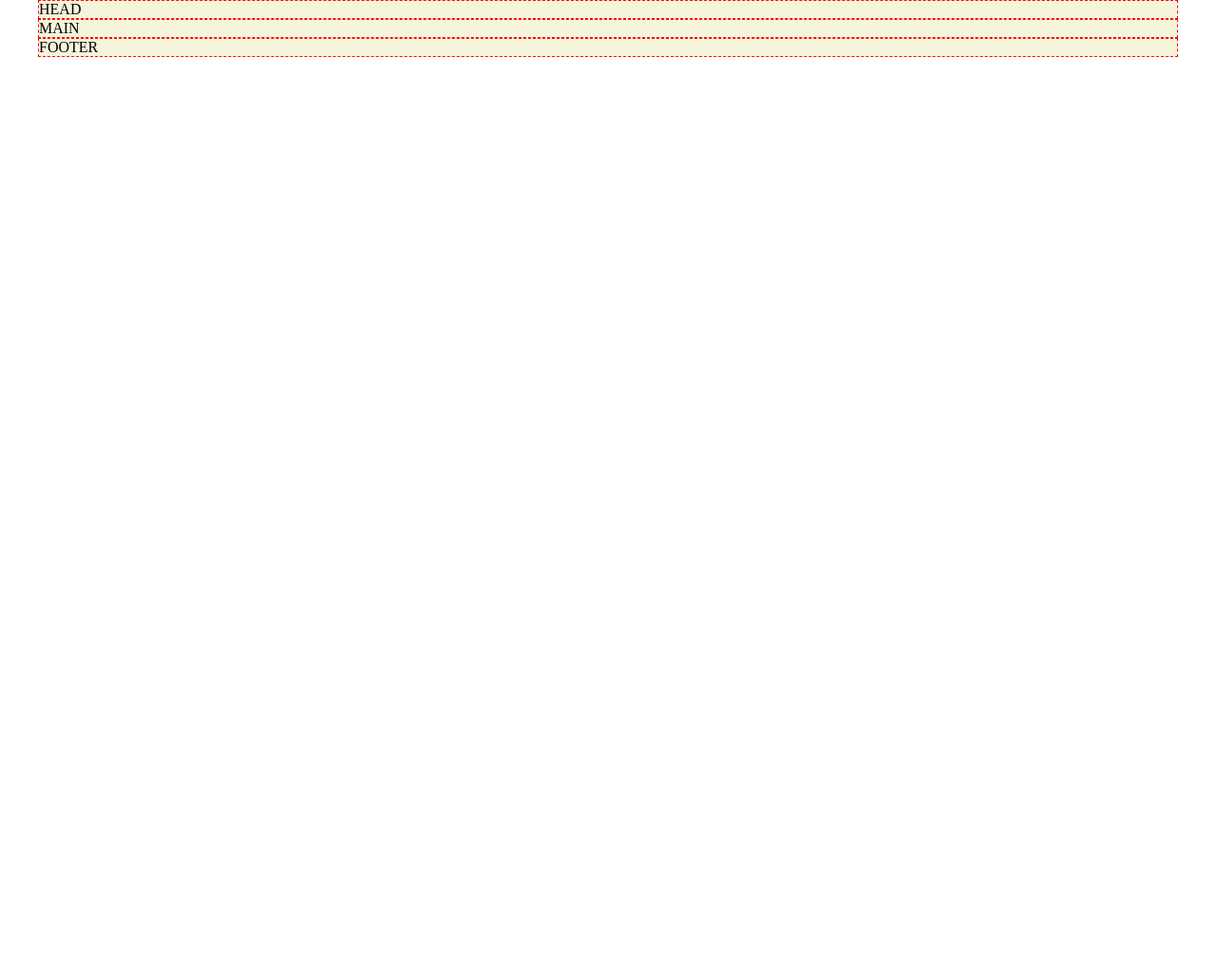
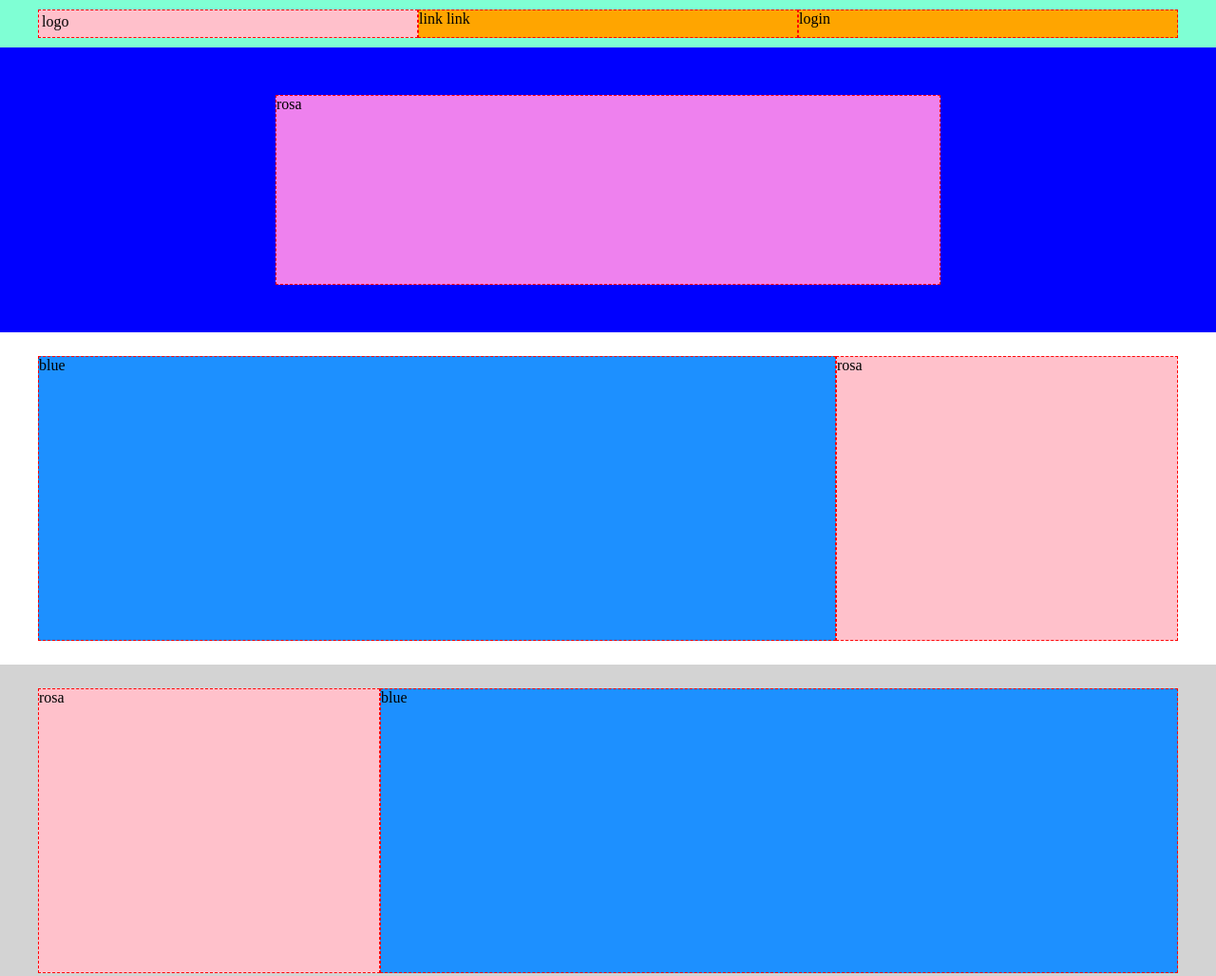
Before and after one commit to GiordanoDiego/htmlcss-struttura-discord, a plain HTML site: page index.html in a window 1280 px wide. Shown: the top 1028 px of the page at 95% size. Before the commit the page ends 800 px from the top, so only its background shows below. Drawn offline with Linux system fonts and the light colour scheme.

Commit message:
first layout (bug)

```diff
--- a/css/style.css
+++ b/css/style.css
@@ -13,16 +13,134 @@
     width: 100%;
 }
 
+.flex-container{
+    display: flex;
+    flex-wrap: wrap;
+}
+
 /* HEADER RULE */
+.top-header{
+    background-color: aquamarine;
+    min-height: 50px;
+    justify-items: center;
+    align-items: center;
+}
+
+.top-header-box{
+    background-color: orange;
+    min-height: 30px;
+}
+
+.top-header-box > *{
+    border: 1px dashed red;
+    width: calc(100%/3)
+}
+
+.bottom-header{
+    background-color: blue;
+    min-height: 300px;
+    justify-content: center;
+    align-items: center;
+}
+
+.bottom-header-section{
+    background-color: #EE81EE;
+    border: 1px dashed red;
+    min-height: 200px;
+    width: 700px;
+}
 
 /* MAIN RULE */
+.section-main-1, .section-main-2, .section-main-3{
+    min-height: 350px;
+    justify-content: center;
+    align-items: center;
+}
+
+.section-main-4{
+    background-color: lightgray;
+    min-height: 500px;
+}
+
+
+.section-main-2{
+background-color: lightgray;
+}
+
+.section-1-left{
+    background-color: #1D90FF;
+    width: 70%;
+    height: 300px;
+    border: 1px dashed red;
+
+}
+
+.section-1-right{
+    background-color: #FFC1CB;
+    width: 30%;
+    height: 300px;
+    border: 1px dashed red;
+}
+
+.section-main-4-box{
+    background-color: green;
+    border: 1px dashed red;
+    justify-items: center;
+    align-items: center;
+    margin-top: 15px;
+    margin-bottom: 15px;
+}
 
 /* FOOTER RULE */
 
+.top-footer{
+    background-color: #23272A;
+    min-height: 300px;
+    border: 1px dashed red;
+    justify-items: center;
+    align-items: center;
 
 
-/* DEBUG */
-.debug .container {
-    background-color: beige;
+}
+
+.left-top-footer{
+    width: 25%;
+    background-color: #F08080;
+    min-height: 270px;
+
+}
+
+.right-top-footer{
+    width: 75%;
+    background-color: #21B2AA;
+    min-height: 270px;
+}
+.right-top-footer > *{
+    width: calc(100% / 4);
     border: 1px dashed red;
 }
+
+/* BOTTOM FOOTER */
+.bottom-footer{
+    background-color: #23272A;
+    min-height: 50px;
+    border: 1px dashed red;
+    justify-items: center;
+    align-items: center;
+    align-items: flex-end;
+}
+
+.bottom-footer-section{
+    background-color: #21B2AA;
+    min-height: 40px;
+    justify-content: space-between;
+    align-items: center;
+}
+
+.logo, .bottone{
+    background-color: pink;
+    padding: 3px;
+    border: 1px dashed red;
+
+}
+/* DEBUG */
--- a/index.html
+++ b/index.html
@@ -13,26 +13,103 @@
 
         <!-- START BODY -->
     <body class="debug">
-        <!-- START MAIN HEADER -->
-        <head>
-            <div class="container">
-                HEAD
+        <!-- START HEADER -->
+        <header>
+            <div>
+                <!-- TOP-HEADER -->
+                <div class="top-header flex-container">
+                    <div class="container top-header-box flex-container">
+                        <div class="logo">logo</div>
+                        <div class="link">link link</div>
+                        <div class="login">login</div>
+                    </div>
+
+                </div>
+                <!-- BOTTTOM-HEADER -->
+                <div class="flex-container bottom-header">
+                    <div class="bottom-header-section">
+                        rosa
+                    </div>
+                </div>
             </div>
-        </head>
-        <!-- END MAIN HEADER -->
-
+        </header>
+        <!-- END HEADER -->
         <!-- START MAIN -->
         <main>
-            <div class="container">
-                MAIN
+            <div>
+                <!-- SEZIONE 1 -->
+                <div class="section-main-1 flex-container">
+                    <div class="container flex-container">
+                        <div class="section-1-left">
+                            blue
+                        </div>
+                        <div class="section-1-right">
+                            rosa
+                        </div>
+                    </div>
+                </div>
+
+
+                <!-- SEZIONE 2 -->
+                <div class="section-main-2 flex-container">
+                    <div class="container flex-container">
+                        <div class="section-1-right">
+                            rosa
+                        </div>
+                        <div class="section-1-left">
+                            blue
+                        </div>
+                    </div>
+                </div>
+
+                <!-- SEZIONE 3 -->
+                <div class="section-main-3 flex-container">
+                    <div class="container flex-container">
+                        <div class="section-1-left">
+                            blue
+                        </div>
+                        <div class="section-1-right">
+                            rosa
+                        </div>
+                    </div>
+                </div>
+
+                <!-- SEZIONE 4 -->
+                <div class="section-main-4 flex-container">
+                    <div class="container section-main-4-box">
+
+                    </div>
+                </div>
             </div>
         </main>
         <!-- END MAIN -->
 
         <!-- START FOOTER -->
         <footer>
-            <div class="container">
-                FOOTER
+            <div class="top-footer flex-container">
+                <div class="container flex-container">
+                    <div class="left-top-footer">
+                        left-top-footer
+                    </div>
+                    <div class="right-top-footer flex-container">
+                        <div> section 1</div>
+                        <div> section 2</div>
+                        <div> section 3</div>
+                        <div> section 4</div>
+                    </div>
+                </div>
+            </div>
+
+            <!-- BOTTOM FOOTER -->
+            <div class="bottom-footer flex-container">
+                <div class=" container bottom-footer-section flex-container">
+                   <div>
+                        <div class="logo">Logo</div>
+                   </div>
+                   <div>
+                        <div class="bottone">Bottone</div>
+                   </div>
+                </div>
             </div>
         </footer>
         <!-- END FOOTER -->
```
